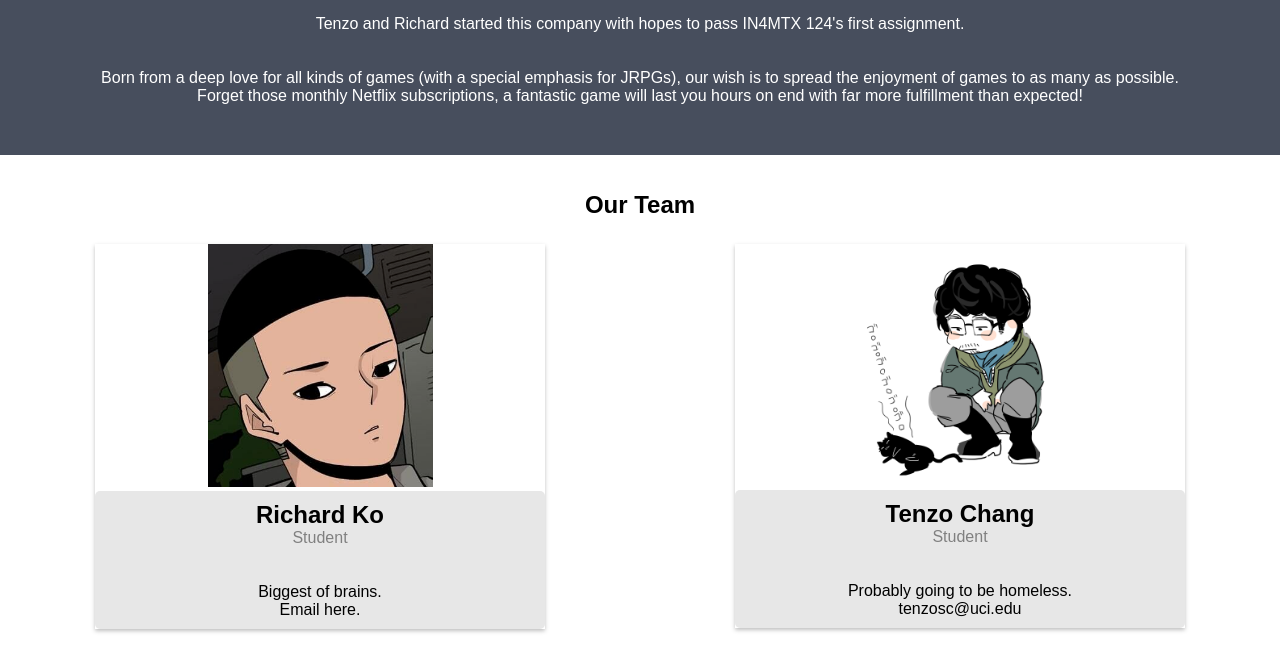
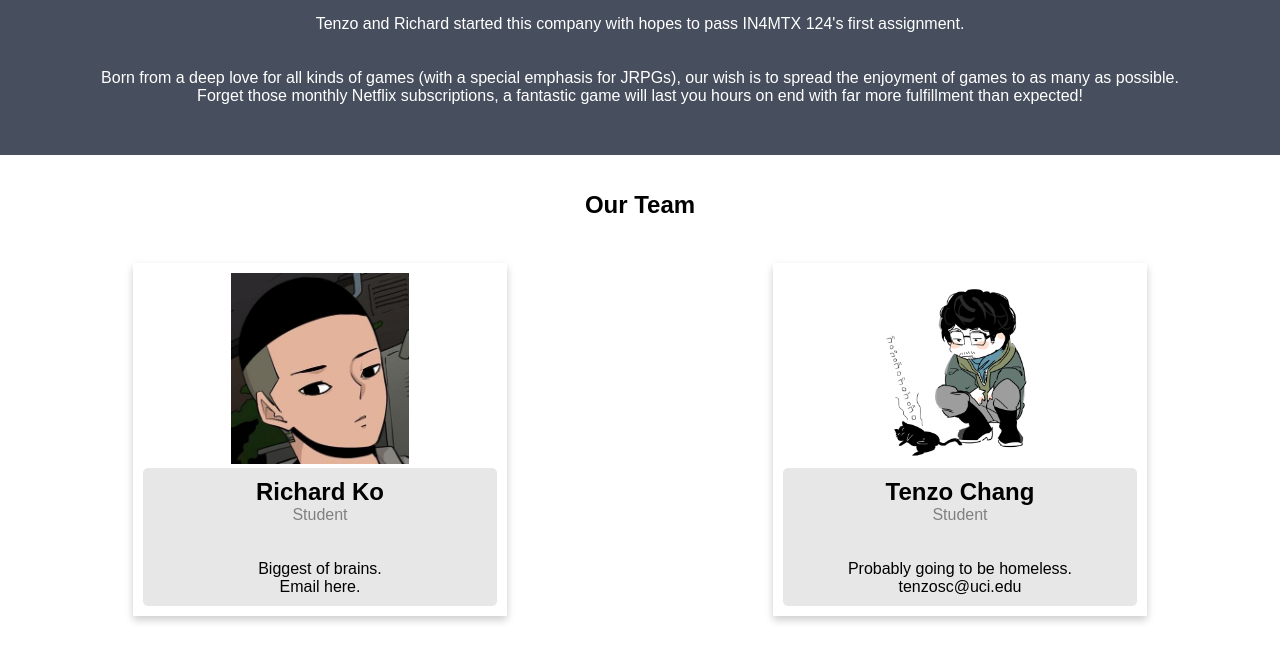
Before and after one commit to 78redok/inf124, a plain HTML site: page about.html in a window 1280 px wide. Shown: the part 188-858 px from the top of the page. After the commit the page ends 828 px from the top, so only its background shows below. Drawn offline with nearby package versions, Linux system fonts and the light colour scheme.

Commit message:
tenzo fix aboutme

```diff
--- a/about.html
+++ b/about.html
@@ -48,9 +48,10 @@
 <center>
 <br></br>
 <h2 style="text-align:center">Our Team</h2>
+<br></br>
 <div class="row">
   <div class="column">
-    <div class="card">
+    <div class="cardsss">
         <div text-align:center><img src="aesongyi.png" alt="Richard" style="width: 50%"></div>
       <div class="container">
         <h2>Richard Ko</h2>
@@ -63,7 +64,7 @@
   </div>
 
   <div class="column">
-    <div class="card">
+    <div class="cardsss">
       <div text-align:center><img src="nanba.jpg" alt="Tenzo" style="width:46.6%"></div>
       <div class="container">
         <h2>Tenzo Chang</h2>
--- a/style.css
+++ b/style.css
@@ -155,9 +155,11 @@ body {
     padding: 0 8px;
   }
 
-  .card {
+  .cardsss {
     box-shadow: 0 4px 8px 0 rgba(0, 0, 0, 0.2);
     margin: 8px;
+    width: 60%;
+    padding: 10px;
   }
 
   .about-section {
```
